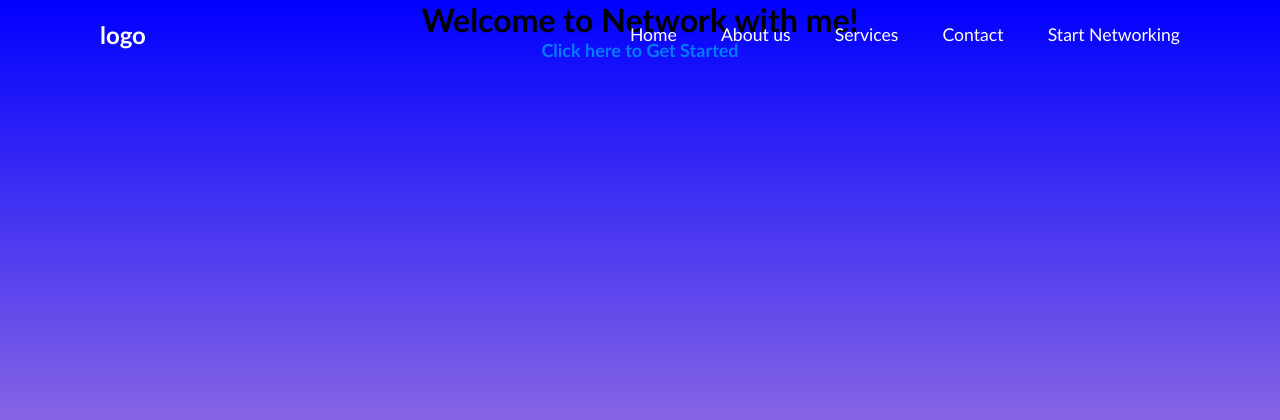
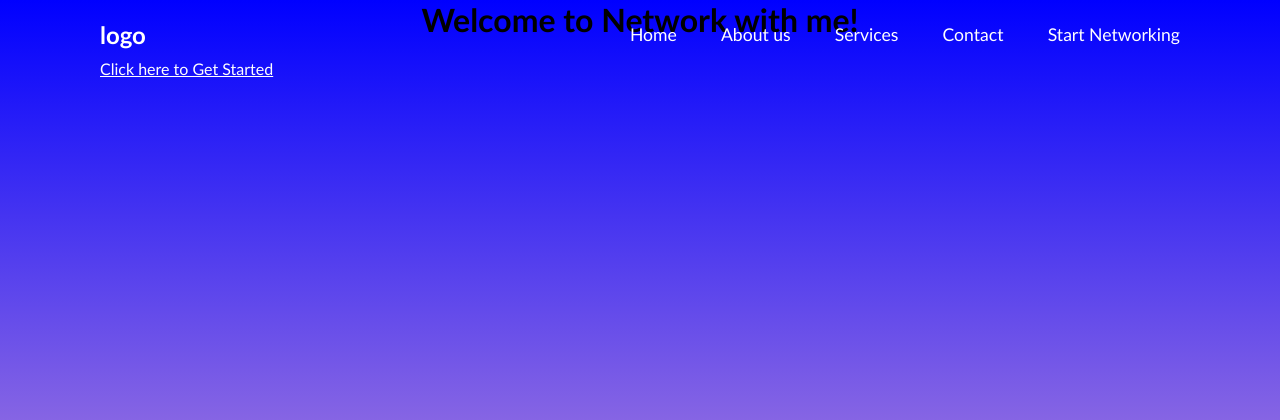
Before and after one commit to christymugs/networkwithme, a PHP site: page /network.html in a window 1280 px wide. Shown: the top 420 px of the page. Run offline with PHP 8.4, Linux system fonts and the light colour scheme.

Commit message:
Update network.css

```diff
--- a/network.css
+++ b/network.css
@@ -18,16 +18,11 @@ body {
 /* network.css */
 
 /* Style the anchor (link) element */
-a {
-    color: #007bff; /* Set the text color to a blue shade (you can use any color you prefer) */
-    text-decoration: none; /* Remove underline */
-    font-weight: bold; /* Make the text bold */
-    font-size: 18px; /* Set the font size */
-}
+.redirect{
+    color:white;
+    width: 100%;
+    padding: 20px 100px;
 
-/* Style the anchor (link) on hover */
-a:hover {
-    color: #0056b3; /* Change the text color on hover */
 }
 
 
```
